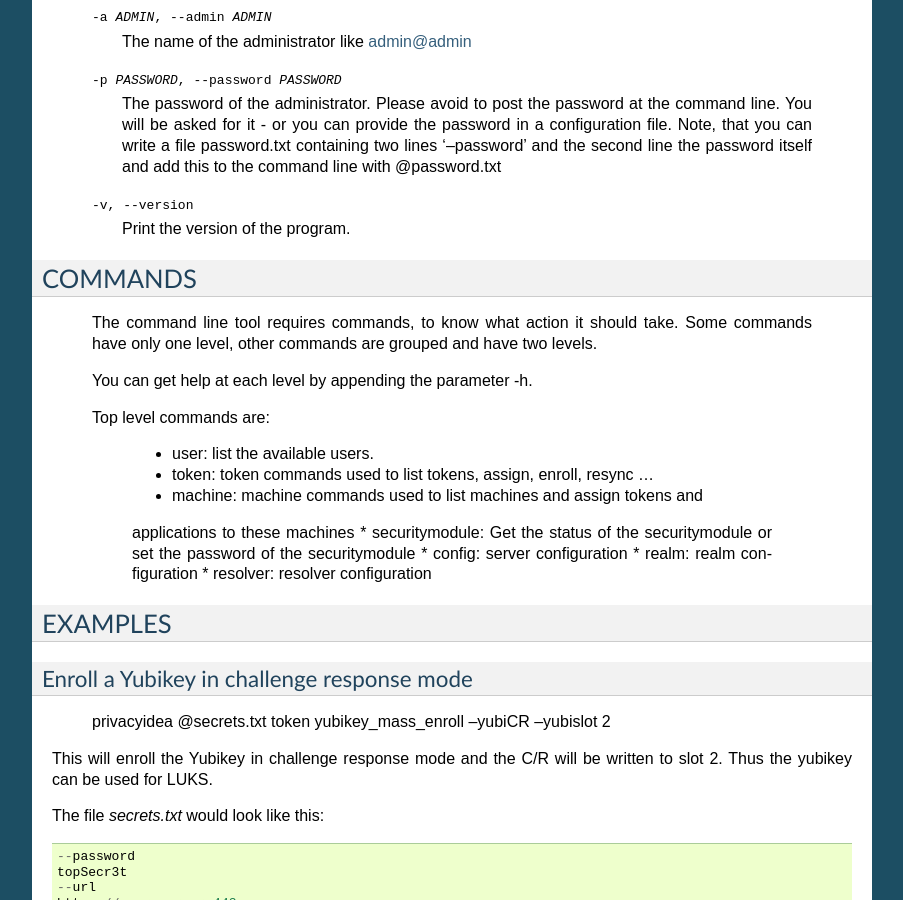
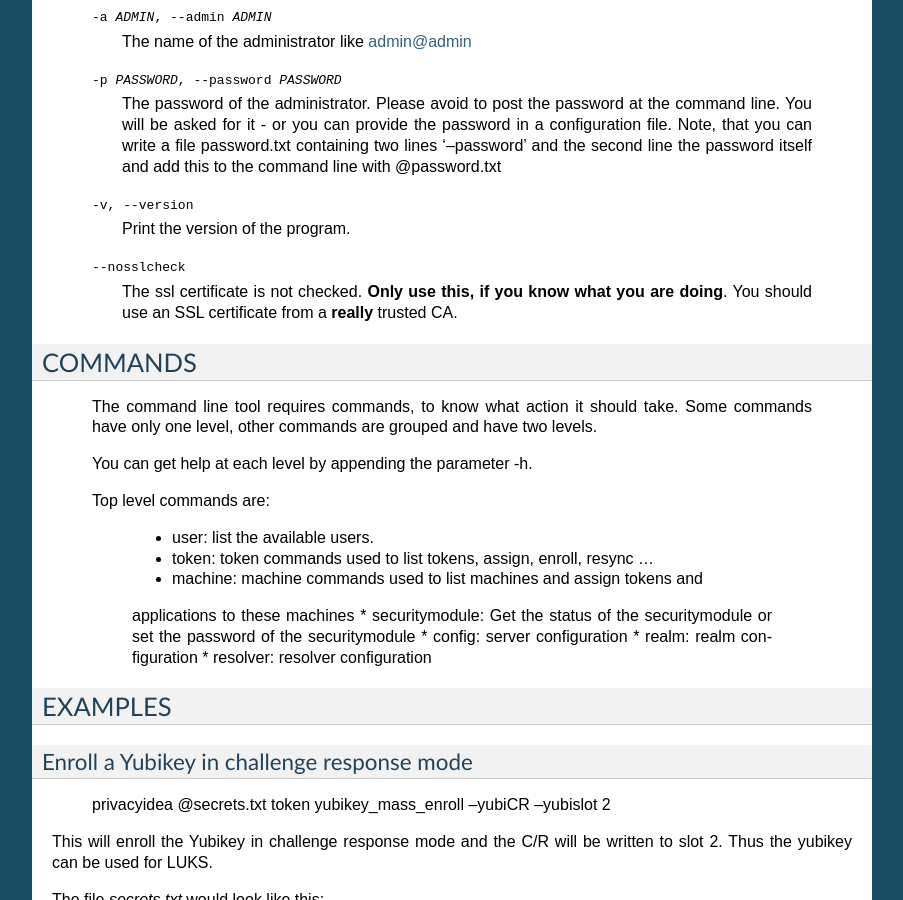
Before and after one commit to privacyidea/privacyideaadm, a Sphinx documentation site: the page built from doc/index.rst, in a window 1280 px wide and 900 px high, scrolled down 707 px. Shown: the whole window, without its empty margins (198-1101 px from the left). Built offline with Sphinx 7.4.7, drawn with Linux system fonts in a browser that asks for light colours.

Commit message:
Add ssl cert checking
Closes #14

```diff
--- a/doc/index.rst
+++ b/doc/index.rst
@@ -47,6 +47,10 @@
                         second line the password itself and add this to the
                         command line with @password.txt
   -v, --version         Print the version of the program.
+  --nosslcheck          The ssl certificate is not checked.
+                        **Only use this, if you know what you are doing**.
+                        You should use an SSL certificate from a **really**
+                        trusted CA.
 
 COMMANDS
 --------
```
Also changed, not shown: 5 other files.
